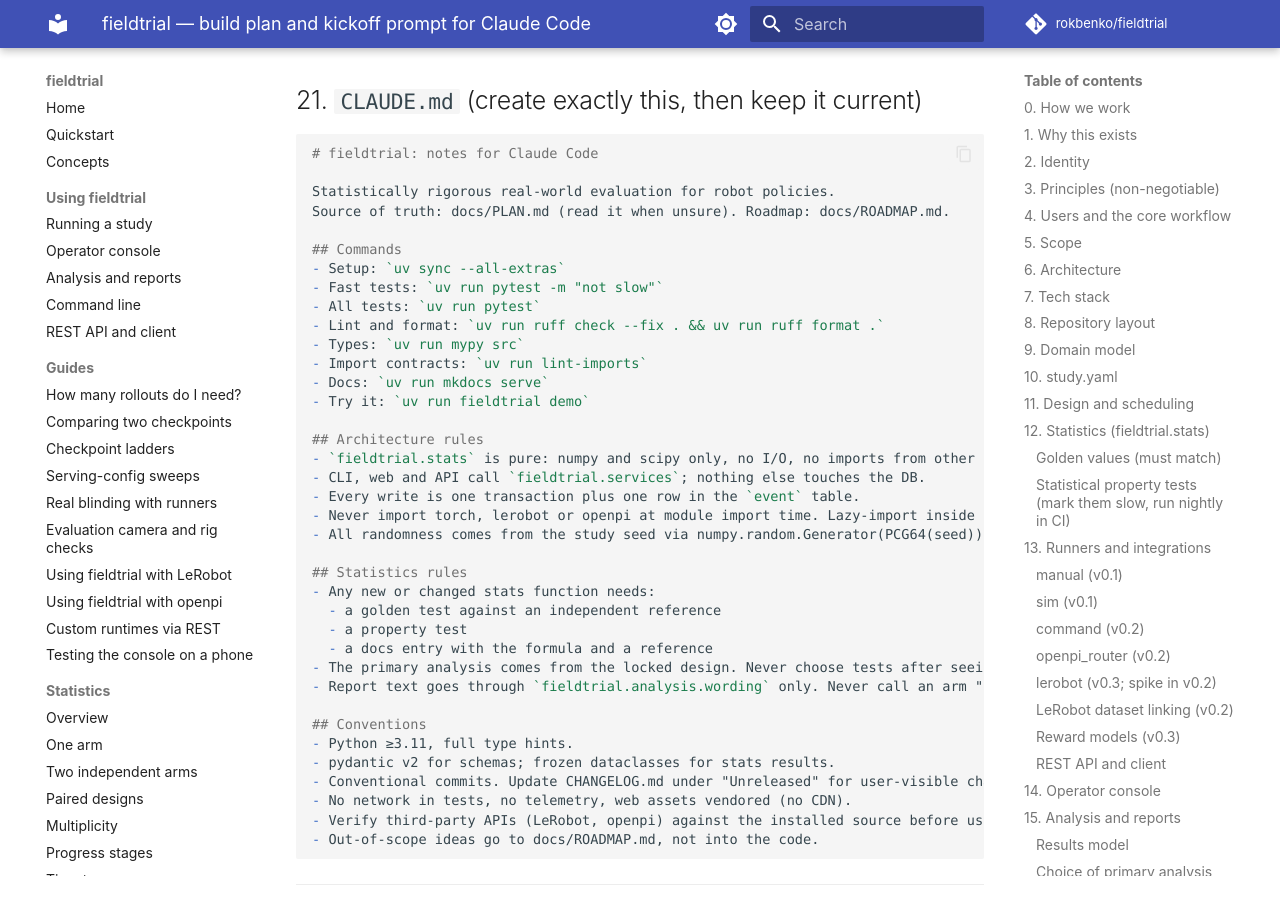
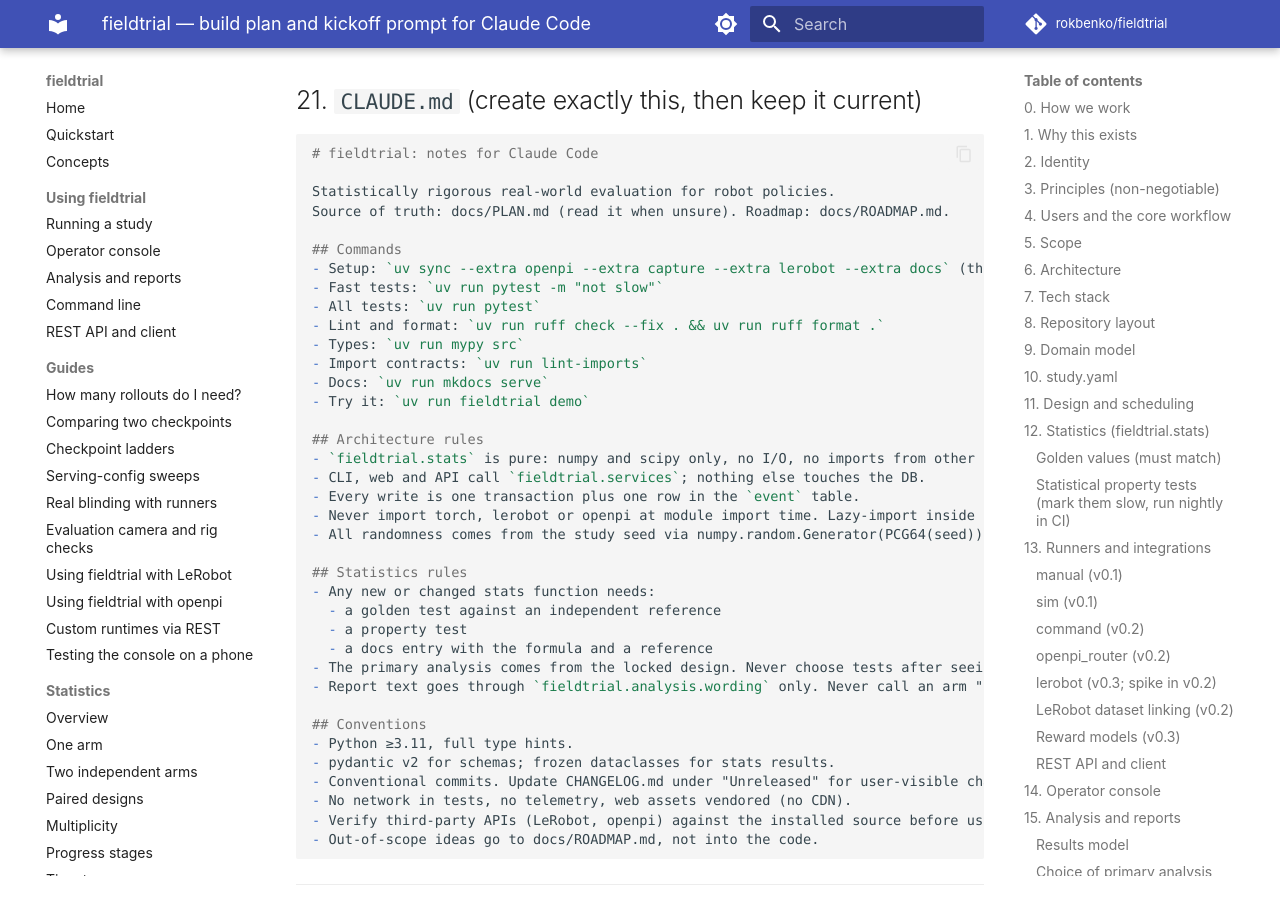
Before and after one commit to rokbenko/fieldtrial, an MkDocs documentation site: the page built from docs/PLAN.md, in a window 1280 px wide and 900 px high, scrolled down 22715 px. Built offline with MkDocs 1.6.1 and Material for MkDocs 9.7.7, drawn with Linux system fonts in a browser that asks for light colours; comment, search, counter and statistics services are not loaded.

Commit message:
build: rewards and lerobot-runner extras; dev tools move to a dependency group
- Extras rewards (lerobot[robometer,topreward]) and lerobot-runner
  (lerobot[dataset]), >=0.6.1,<0.7, only on Python 3.12+, as approved for
  v0.3.
- The dev tools are now the PEP 735 dev group, which uv sync and uv run
  include by default. The LeRobot extras are declared to conflict with it,
  so the development fork keeps current numpy (lerobot pins <2.3) and never
  installs torch; without this, every plain uv run downgraded numpy.
- CI installs the openpi, capture and lerobot extras explicitly instead of
  --all-extras; CLAUDE.md, CONTRIBUTING and the plan say the same. Roadmap
  item done.

Co-Authored-By: Claude Opus 5.5 <noreply@anthropic.com>
Claude-Session: https://claude.ai/code/session_013XFoNvwCWFnXVMhURd6JAt

```diff
--- a/docs/PLAN.md
+++ b/docs/PLAN.md
@@ -921,7 +921,7 @@ Statistically rigorous real-world evaluation for robot policies.
 Source of truth: docs/PLAN.md (read it when unsure). Roadmap: docs/ROADMAP.md.
 
 ## Commands
-- Setup: `uv sync --all-extras`
+- Setup: `uv sync --extra openpi --extra capture --extra lerobot --extra docs` (the dev tools are the default `dev` group; the `rewards` and `lerobot-runner` extras need torch and conflict with it)
 - Fast tests: `uv run pytest -m "not slow"`
 - All tests: `uv run pytest`
 - Lint and format: `uv run ruff check --fix . && uv run ruff format .`
```
Also changed, not shown: CLAUDE.md (+1 -1 lines), CONTRIBUTING.md (+1 -1 lines), docs/ROADMAP.md (+0 -2 lines), pyproject.toml (+14 -0 lines), 2 other files.
